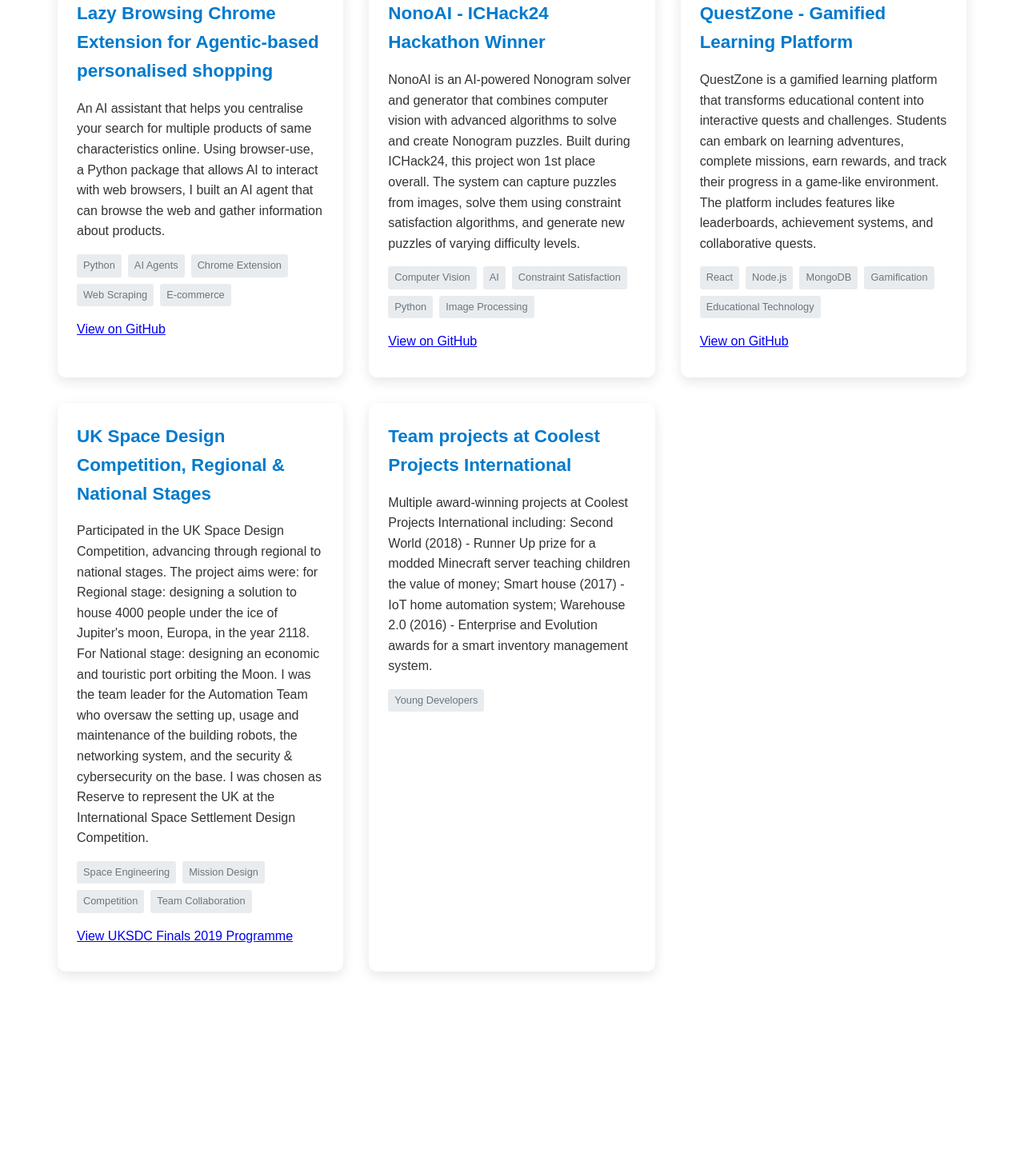
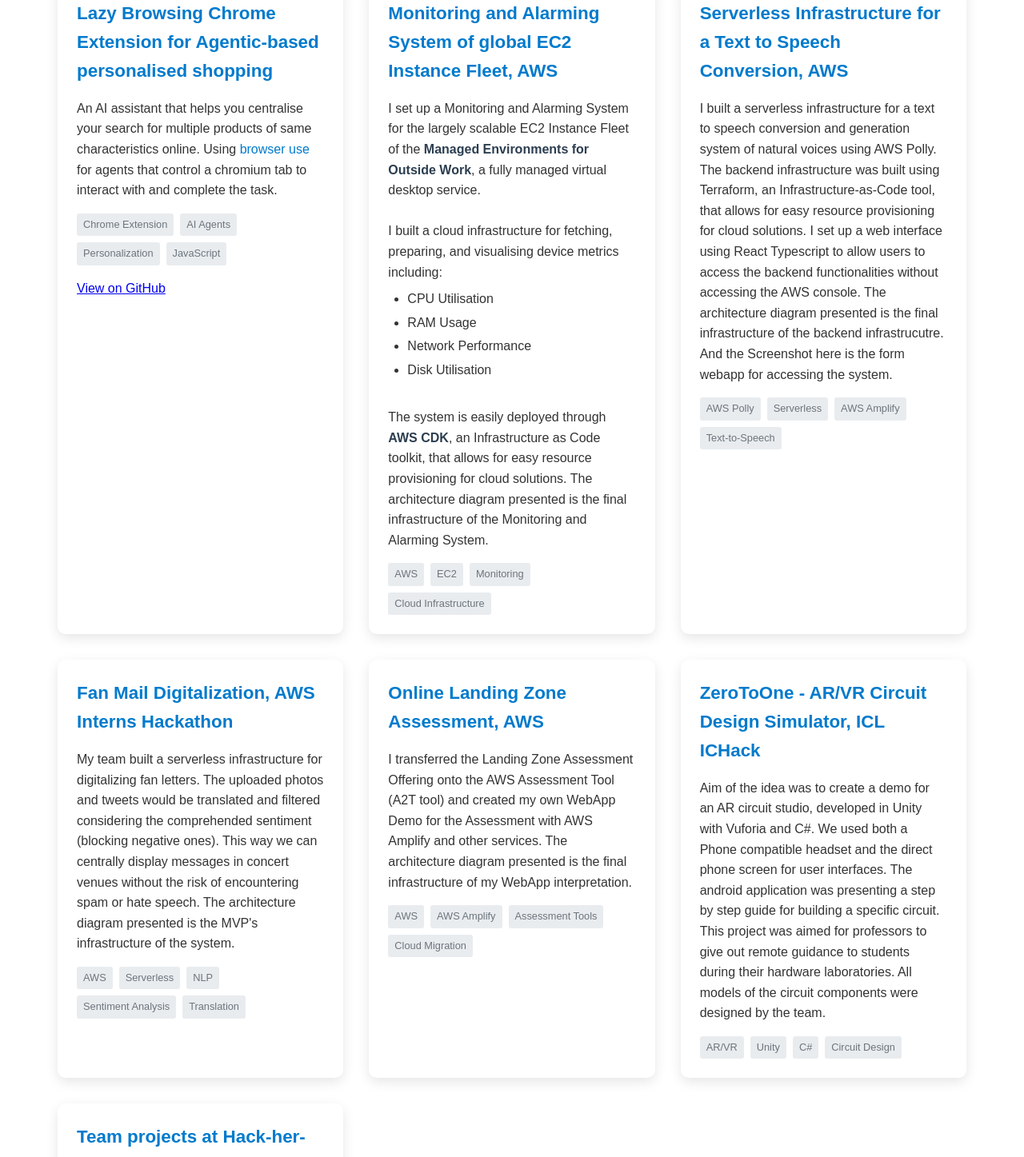
Before and after one commit to neagualexa/neagualexa.github.io, a React (Create React App) app: page /projects in a window 1280 px wide. Shown: the part 3880-5327 px from the top of the page at 80% size. Before the commit the page ends 5191 px from the top, so only its background shows below. Built offline with nearby package versions, Linux system fonts and the light colour scheme.

Commit message:
allow html in project cards and intro section

```diff
--- a/src/components/ContactSection.js
+++ b/src/components/ContactSection.js
@@ -7,8 +7,7 @@
     <div className="contact-info">
       <h3>Contact Information</h3>
       <p>
-        Email:
-        <a href={`mailto:${contact.email}`}>{contact.email}</a>
+        Email: <a href={`mailto:${contact.email}`}>{contact.email}</a>
       </p>
       <p className="social-links">
         {contact.socialLinks.map((social, index) => (
--- a/src/components/IntroSection.js
+++ b/src/components/IntroSection.js
@@ -8,7 +8,7 @@
       <h1>{introduction.greeting}</h1>
       <h3>{introduction.subtitle}</h3>
       {introduction.description.map((paragraph, index) => (
-        <p key={index}>{paragraph}</p>
+        <p key={index} dangerouslySetInnerHTML={{ __html: paragraph }}></p>
       ))}
 
       <div className="cta-buttons">
--- a/src/components/ProjectCard.js
+++ b/src/components/ProjectCard.js
@@ -5,7 +5,7 @@
   return (
     <div className="project-card">
       <h4>{project.title}</h4>
-      <p>{project.description}</p>
+      <p dangerouslySetInnerHTML={{ __html: project.description }}></p>
 
       {project.technologies && project.technologies.length > 0 && (
         <div className="project-technologies">
--- a/src/data/personalInfo.json
+++ b/src/data/personalInfo.json
@@ -5,8 +5,8 @@
     "greeting": "Hello",
     "subtitle": "A Bit About Me",
     "description": [
-      "I'm Alexandra Neagu, a PhD student at Imperial College London under the guidance of Dr. Peter B. Johnson.",
-      "My research focuses on the use of Large Language Models (LLMs) in automatically generating dialogic feedback for STEM education."
+      "I'm <strong>Alexandra Neagu</strong>, a PhD student at <a href='https://www.imperial.ac.uk/' target='_blank' rel='noopener noreferrer'>Imperial College London</a> under the guidance of Dr. Peter B. Johnson.",
+      "My research focuses on the use of <em>Large Language Models (LLMs)</em> in automatically generating <strong>formative dialogic feedback</strong> for STEM education."
     ]
   },
   "contact": {
@@ -28,7 +28,7 @@
     {
       "text": "View Resume",
       "link": "/resume",
-      "type": "primary"
+      "type": "secondary"
     },
     {
       "text": "See Projects",
--- a/src/data/projectsData.json
+++ b/src/data/projectsData.json
@@ -200,47 +200,95 @@
       "projects": [
         {
           "title": "Lazy Browsing Chrome Extension for Agentic-based personalised shopping",
-          "description": "An AI assistant that helps you centralise your search for multiple products of same characteristics online. Using browser-use, a Python package that allows AI to interact with web browsers, I built an AI agent that can browse the web and gather information about products.",
+          "description": "An AI assistant that helps you centralise your search for multiple products of same characteristics online. Using <a href='https://github.com/browser-use/browser-use' target='_blank' rel='noopener noreferrer'>browser use</a> for agents that control a chromium tab to interact with and complete the task.",
           "technologies": [
-            "Python",
+            "Chrome Extension",
             "AI Agents",
-            "Chrome Extension",
-            "Web Scraping",
-            "E-commerce"
+            "Personalization",
+            "JavaScript"
           ],
           "links": [
             {
               "text": "View on GitHub",
-              "url": "https://github.com/neagualexa/lazy-browsing"
+              "url": "https://github.com/neagualexa/ichack25_lazy_browsing"
             }
           ]
         },
         {
-          "title": "NonoAI - ICHack24 Hackathon Winner",
-          "description": "NonoAI is an AI-powered Nonogram solver and generator that combines computer vision with advanced algorithms to solve and create Nonogram puzzles. Built during ICHack24, this project won 1st place overall. The system can capture puzzles from images, solve them using constraint satisfaction algorithms, and generate new puzzles of varying difficulty levels.",
+          "title": "Monitoring and Alarming System of global EC2 Instance Fleet, AWS",
+          "description": "I set up a Monitoring and Alarming System for the largely scalable EC2 Instance Fleet of the <strong>Managed Environments for Outside Work</strong>, a fully managed virtual desktop service.<br><br>I built a cloud infrastructure for fetching, preparing, and visualising device metrics including:<br><ul><li>CPU Utilisation</li><li>RAM Usage</li><li>Network Performance</li><li>Disk Utilisation</li></ul><br>The system is easily deployed through <strong>AWS CDK</strong>, an Infrastructure as Code toolkit, that allows for easy resource provisioning for cloud solutions. The architecture diagram presented is the final infrastructure of the Monitoring and Alarming System.",
+          "technologies": ["AWS", "EC2", "Monitoring", "Cloud Infrastructure"],
+          "links": []
+        },
+        {
+          "title": "Serverless Infrastructure for a Text to Speech Conversion, AWS",
+          "description": "I built a serverless infrastructure for a text to speech conversion and generation system of natural voices using AWS Polly. The backend infrastructure was built using Terraform, an Infrastructure-as-Code tool, that allows for easy resource provisioning for cloud solutions. I set up a web interface using React Typescript to allow users to access the backend functionalities without accessing the AWS console. The architecture diagram presented is the final infrastructure of the backend infrastrucutre. And the Screenshot here is the form webapp for accessing the system.",
           "technologies": [
-            "Computer Vision",
-            "AI",
-            "Constraint Satisfaction",
-            "Python",
-            "Image Processing"
+            "AWS Polly",
+            "Serverless",
+            "AWS Amplify",
+            "Text-to-Speech"
           ],
+          "links": []
+        },
+        {
+          "title": "Fan Mail Digitalization, AWS Interns Hackathon",
+          "description": "My team built a serverless infrastructure for digitalizing fan letters. The uploaded photos and tweets would be translated and filtered considering the comprehended sentiment (blocking negative ones). This way we can centrally display messages in concert venues without the risk of encountering spam or hate speech. The architecture diagram presented is the MVP's infrastructure of the system.",
+          "technologies": [
+            "AWS",
+            "Serverless",
+            "NLP",
+            "Sentiment Analysis",
+            "Translation"
+          ],
+          "links": []
+        },
+        {
+          "title": "Online Landing Zone Assessment, AWS",
+          "description": "I transferred the Landing Zone Assessment Offering onto the AWS Assessment Tool (A2T tool) and created my own WebApp Demo for the Assessment with AWS Amplify and other services. The architecture diagram presented is the final infrastructure of my WebApp interpretation.",
+          "technologies": [
+            "AWS",
+            "AWS Amplify",
+            "Assessment Tools",
+            "Cloud Migration"
+          ],
+          "links": []
+        },
+        {
+          "title": "ZeroToOne - AR/VR Circuit Design Simulator, ICL ICHack",
+          "description": "Aim of the idea was to create a demo for an AR circuit studio, developed in Unity with Vuforia and C#. We used both a Phone compatible headset and the direct phone screen for user interfaces. The android application was presenting a step by step guide for building a specific circuit. This project was aimed for professors to give out remote guidance to students during their hardware laboratories. All models of the circuit components were designed by the team.",
+          "technologies": ["AR/VR", "Unity", "C#", "Circuit Design"],
+          "links": []
+        },
+        {
+          "title": "Team projects at Hack-her-thon, ICL WSET",
+          "description": "<strong>C-case (2022):</strong><br>An only-girls team project aimed to provide a centralised platform where aid and offers of support to the Ukrainian refugees can be coordinated. The application could connect individuals in need of help with those who able and willing to provide it. It also provided an easy way of accessing donation sites and getting involved as volunteers.<br><br><strong>Solar car (2021):</strong><br>An only-girls team project aimed to teach children the importance of solar energy for the technological development through a web-game quiz with a hardware joystick and solar panel. I held the position of team leader, analysed members' skills and assigned team roles respectively. I improved my understanding of IoT programming hosting an HTML website by the Arduino.",
+          "technologies": ["Hackathon", "Women in Tech"],
           "links": [
             {
-              "text": "View on GitHub",
-              "url": "https://github.com/neagualexa/NonoAI"
+              "text": "C-Case on GitHub",
+              "url": "https://github.com/neagualexa/C-Case"
+            },
+            {
+              "text": "Solar car on GitHub",
+              "url": "https://github.com/neagualexa/Solar-car---Hack-her-thon"
             }
           ]
-        },
+        }
+      ]
+    },
+    {
+      "id": "pre-university",
+      "title": "Pre-University Projects",
+      "projects": [
         {
-          "title": "QuestZone - Gamified Learning Platform",
-          "description": "QuestZone is a gamified learning platform that transforms educational content into interactive quests and challenges. Students can embark on learning adventures, complete missions, earn rewards, and track their progress in a game-like environment. The platform includes features like leaderboards, achievement systems, and collaborative quests.",
+          "title": "\"QuestZone\" Social Entrepreneurship Personal Project",
+          "description": "QuestZone is an online platform which provides refugees and homeless people in the UK with the opportunity of getting temporarily employed for completing simple tasks that do not require a high degree of education. I developed new coding skills in React Native, learned the stages of starting and maintaining a social entrepreneurship idea.<br><br>See pitch <a href='https://youtu.be/qsXfJahGp8w' target='_blank' rel='noopener noreferrer'>here</a>.",
           "technologies": [
-            "React",
-            "Node.js",
-            "MongoDB",
-            "Gamification",
-            "Educational Technology"
+            "Social Entrepreneurship",
+            "Community Engagement",
+            "Project Management",
+            "Innovation"
           ],
           "links": [
             {
@@ -251,7 +299,7 @@
         },
         {
           "title": "UK Space Design Competition, Regional & National Stages",
-          "description": "Participated in the UK Space Design Competition, advancing through regional to national stages. The project aims were: for Regional stage: designing a solution to house 4000 people under the ice of Jupiter's moon, Europa, in the year 2118. For National stage: designing an economic and touristic port orbiting the Moon. I was the team leader for the Automation Team who oversaw the setting up, usage and maintenance of the building robots, the networking system, and the security & cybersecurity on the base. I was chosen as Reserve to represent the UK at the International Space Settlement Design Competition.",
+          "description": "Participated in the UK Space Design Competition, advancing through regional to national stages. The project aims were:<br><br><strong>Regional stage:</strong> designing a solution to house 4000 people under the ice of Jupiter's moon, Europa, in the year 2118.<br><br><strong>National stage:</strong> designing an economic and touristic port orbiting the Moon.<br><br>I was the team leader for the Automation Team who oversaw the setting up, usage and maintenance of the building robots, the networking system, and the security & cybersecurity on the base. I was chosen as Reserve to represent the UK at the International Space Settlement Design Competition <a href='https://uksdc.org/2019/03/team-selected-from-the-winning-competition-to-represent-the-uk-at-the-issdc/' target='_blank' rel='noopener noreferrer'>(link)</a>.",
           "technologies": [
             "Space Engineering",
             "Mission Design",
@@ -267,7 +315,7 @@
         },
         {
           "title": "Team projects at Coolest Projects International",
-          "description": "Multiple award-winning projects at Coolest Projects International including: Second World (2018) - Runner Up prize for a modded Minecraft server teaching children the value of money; Smart house (2017) - IoT home automation system; Warehouse 2.0 (2016) - Enterprise and Evolution awards for a smart inventory management system.",
+          "description": "<strong>2018 - Second World:</strong><br>I was awarded Runner Up prize, Category Games & Web games for the project \"Second World\", a modded Minecraft server aiming to teach children the value of money through a currency ranking system. Developed the various game logistics and mods in Java.<br><br><strong>2017 - Smart house:</strong><br>I completed the project \"Smart house\", aiming to improve homes with self-closing curtains, sound-driven lights and magnetic-based safety door locks and control the equipment on an application. Developed the hardware-software interconnectivity with Arduino, thus integrating IoT ideologies into the implementation of our team's ideas.<br><br><strong>2016 - Warehouse 2.0:</strong><br>I was awarded Enterprise and Evolution awards for the project \"Warehouse 2.0\", a smart hardware solution for storing objects securely, in an organised manner with an application for maintaining the status of the inventory and for warning against theft with specific inventory and location details. Developed the warehouse's hardware system in Arduino. Shaped my first perspective of human-machine interaction and helped shape my fundamental project management and programming skills.",
           "technologies": ["Young Developers"],
           "links": []
         }
--- a/src/styles.css
+++ b/src/styles.css
@@ -103,6 +103,29 @@
   line-height: 1.8;
 }
 
+.intro-text p a {
+  color: #007acc;
+  text-decoration: none;
+  font-weight: 500;
+  transition: all 0.3s ease;
+}
+
+.intro-text p a:hover {
+  text-decoration: underline;
+  color: #005999;
+}
+
+.intro-text p strong {
+  color: #2c3e50;
+  font-weight: 600;
+}
+
+.intro-text p em {
+  color: #007acc;
+  font-style: italic;
+  font-weight: 500;
+}
+
 .cta-buttons {
   display: flex;
   gap: 1rem;
@@ -194,6 +217,31 @@
 
 .project-card p {
   margin-bottom: 1rem;
+  line-height: 1.6;
+}
+
+.project-card p a {
+  color: #007acc;
+  text-decoration: none;
+  font-weight: 500;
+}
+
+.project-card p a:hover {
+  text-decoration: underline;
+}
+
+.project-card p strong {
+  color: #2c3e50;
+  font-weight: 600;
+}
+
+.project-card p ul {
+  margin: 0.5rem 0;
+  padding-left: 1.5rem;
+}
+
+.project-card p li {
+  margin-bottom: 0.25rem;
 }
 
 .project-technologies {
```
Also changed, not shown: 1 other file (tests, documents, lock files or other folders).
